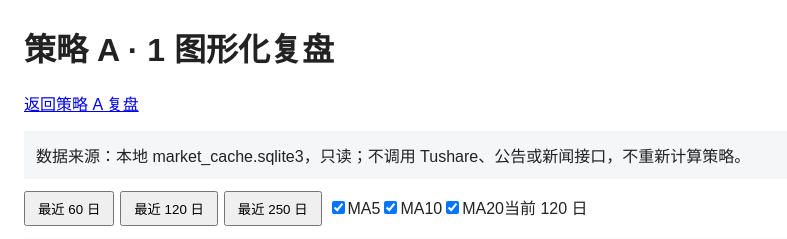
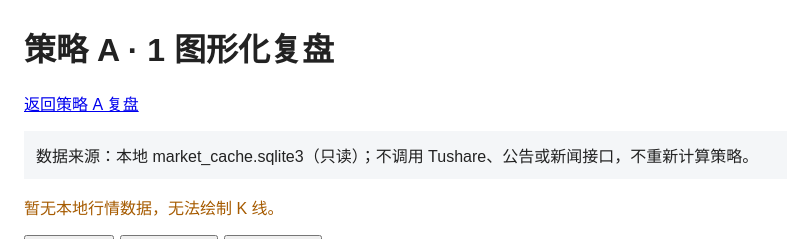
Before and after one commit to ybac1ybac1-glitch/-, a Flask app: page /strategy/a/v4/stock/1 in a window 1280 px wide. Shown: the top 239 px of the page, without its empty margins (0-787 px from the left). Run offline with Flask 3, Linux system fonts and the light colour scheme.

Commit message:
show V4 data range and empty state

```diff
--- a/backend/templates/strategy_a_v4_stock.html
+++ b/backend/templates/strategy_a_v4_stock.html
@@ -1,7 +1,7 @@
 <!doctype html><meta charset="utf-8"><title>策略 A · {{ ts_code }}</title>
 <style>body{font-family:Arial;margin:24px;color:#222}.card{background:#f4f6f8;padding:12px;margin:12px 0}.toolbar button{margin-right:6px;padding:6px 12px}.chart{width:100%;max-width:1100px;height:460px;border:1px solid #ddd}.table{border-collapse:collapse;width:100%}.table td,.table th{border:1px solid #ddd;padding:6px}.legend{font-size:13px;color:#555}.warn{color:#a65b00}</style>
 <h1>策略 A · {{ ts_code }} 图形化复盘</h1><p><a href="/strategy/a/v4">返回策略 A 复盘</a></p>
-<div class="card">数据来源：本地 market_cache.sqlite3，只读；不调用 Tushare、公告或新闻接口，不重新计算策略。</div>
+<div class="card">数据来源：{{ source|default("本地 market_cache.sqlite3（只读）") }}；不调用 Tushare、公告或新闻接口，不重新计算策略。{% if bars %} 数据范围：{{ bars[0].trade_date }} 至 {{ bars[-1].trade_date }}。{% endif %}</div>{% if empty_message %}<p class="warn">{{ empty_message }}，无法绘制 K 线。</p>{% endif %}
 <div class="toolbar"><button data-days="60">最近 60 日</button><button data-days="120">最近 120 日</button><button data-days="250">最近 250 日</button><label><input type="checkbox" data-ma="5" checked>MA5</label><label><input type="checkbox" data-ma="10" checked>MA10</label><label><input type="checkbox" data-ma="20" checked>MA20</label><span id="range">当前 120 日</span></div><div id="ohlc" class="card">加载中…</div>
 <canvas id="chart" class="chart" width="1100" height="460"></canvas><p class="legend">红色为上涨、绿色为下跌；上方为 OHLC 蜡烛图，下方为成交量。鼠标悬停可查看交易日和 OHLCV。</p>
 <h2>策略事件与证据</h2>
```
